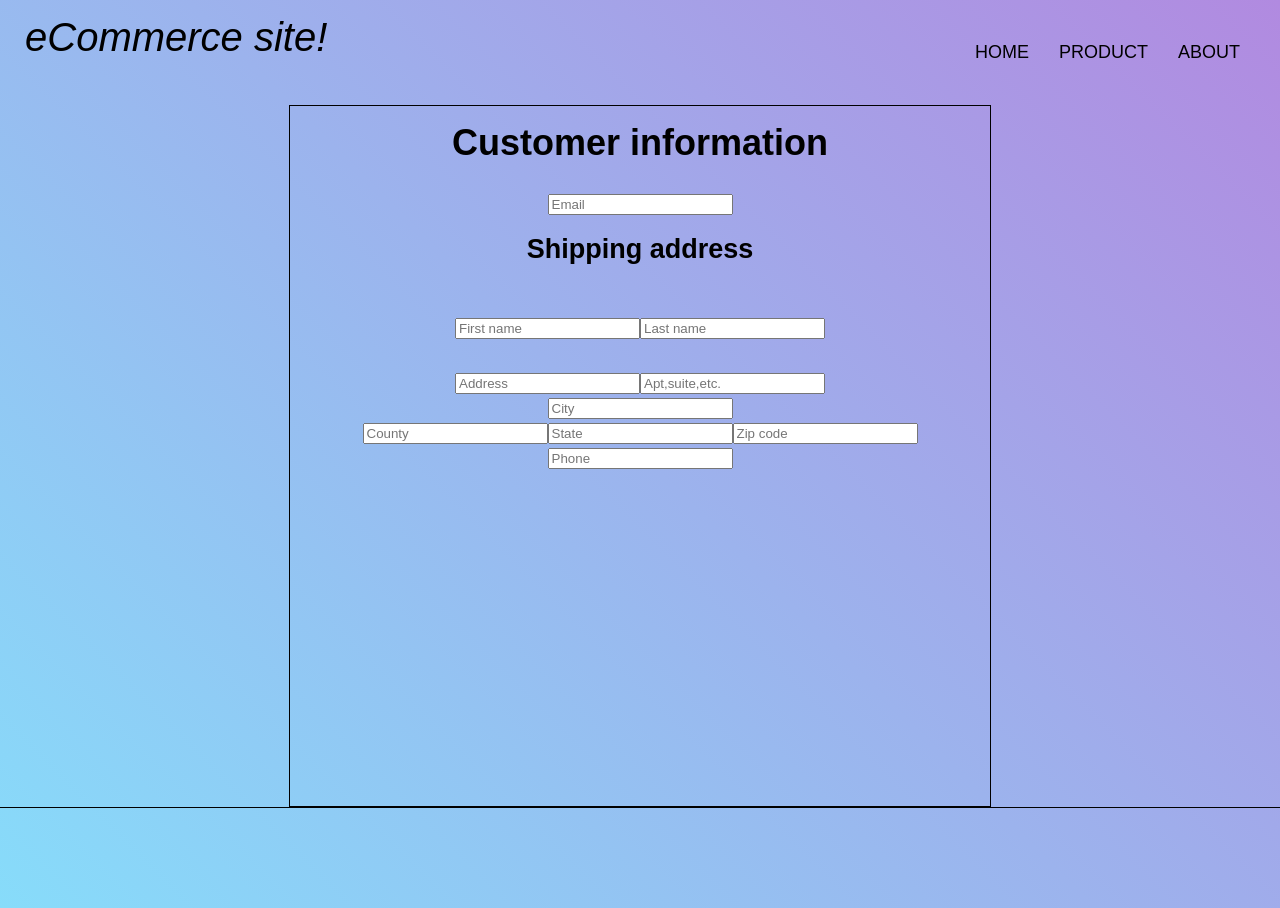
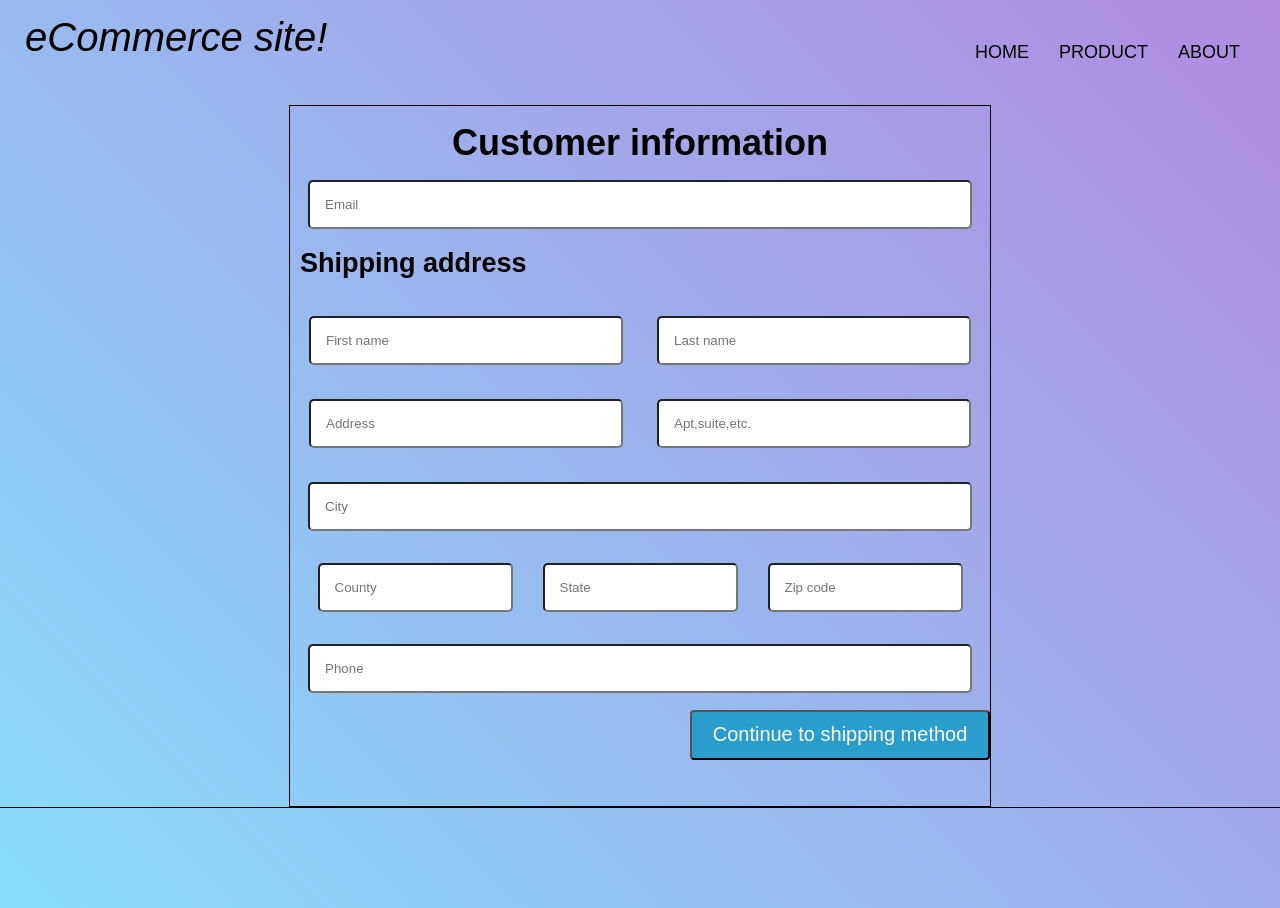
Before and after one commit to nital-patel/project-four-final, a React (Create React App) app in the folder shopping-client/: page /checkout in a window 1280 px wide. Built offline with nearby package versions, Linux system fonts and the light colour scheme.

Commit message:
Add form style

```diff
--- a/shopping-client/src/App.css
+++ b/shopping-client/src/App.css
@@ -181,8 +181,57 @@ footer {
 
 }
 .email {
-  font-size: 50px;
+  width: 90%;
+  padding: 15px;
+  border-radius: 5px;
+
 }
 .name {
-  padding: 30px;
+  padding: 15px;
+  width: 40%;
+  margin: 17px;
+  border-radius: 5px;
 }
+.add {
+  padding: 15px;
+  width: 40%;
+  margin: 17px;
+  border-radius: 5px;
+
+}
+.city {
+  padding: 15px;
+  width: 90%;
+  margin: 17px;
+  border-radius: 5px;
+
+}
+.County {
+  padding: 15px;
+  width: 23%;
+  margin: 15px;
+  border-radius: 5px;
+
+}
+.num {
+  padding: 15px;
+  width: 90%;
+  margin: 17px;
+  border-radius: 5px;
+
+}
+h2 {
+  text-align: left;
+  margin-left: 10px;
+}
+.btn {
+  width: 300px;
+  color: #ffffff;
+  background: #2a9dcc;
+  box-sizing: border-box;
+  float: right;
+  border-radius: 4px;
+  cursor: pointer;
+  height: 50px;
+  font-size: 20px;
+}
--- a/shopping-client/src/components/Order.jsx
+++ b/shopping-client/src/components/Order.jsx
@@ -13,29 +13,30 @@ class Order extends Component {
             <div className="form">
                 <form>
                     <h1>Customer information</h1>
-                    <div className="email">
-                        <input type="text" placeholder="Email" name="email" value={this.state.email} />
-                    </div>
+                    <span>
+                        <input type="text" className="email" placeholder="Email" name="email" value={this.state.email} />
+                    </span>
                     <h2>Shipping address</h2>
-                    <div className="name">
-                        <input type="text" placeholder="First name" name="first name" value={this.state.firstname} />
-                        <input type="text" placeholder="Last name" name="last name" value={this.state.lastname} />
+                    <span>
+                        <input type="text" className="name" placeholder="First name" name="first name" value={this.state.firstname} />
+                        <input type="text" className="name" placeholder="Last name" name="last name" value={this.state.lastname} />
+                    </span>
+                    <div>
+                        <input type="text" className="add" placeholder="Address" name="address" value={this.state.address} />
+                        <input type="text" className="add" placeholder="Apt,suite,etc." name="apt,suite,etc." value={this.state.aptsuiteetc} />
                     </div>
                     <div>
-                        <input type="text" placeholder="Address" name="address" value={this.state.address} />
-                        <input type="text" placeholder="Apt,suite,etc." name="apt,suite,etc." value={this.state.aptsuiteetc} />
+                        <input type="text" className="city" placeholder="City" name="city" value={this.state.city} />
                     </div>
                     <div>
-                        <input type="text" placeholder="City" name="city" value={this.state.city} />
+                        <input type="text" className="County" placeholder="County" name="county" value={this.state.county} />
+                        <input type="text" className="County" placeholder="State" name="state" value={this.state.state} />
+                        <input type="text" className="County" placeholder="Zip code" name="zip code" value={this.state.zipcode} />
                     </div>
                     <div>
-                        <input type="text" placeholder="County" name="county" value={this.state.county} />
-                        <input type="text" placeholder="State" name="state" value={this.state.state} />
-                        <input type="text" placeholder="Zip code" name="zip code" value={this.state.zipcode} />
+                        <input type="text"  className="num" placeholder="Phone" name="phone" value={this.state.phone} />
                     </div>
-                    <div>
-                        <input type="text" placeholder="Phone" name="phone" value={this.state.phone} />
-                    </div>
+                        <button className="btn">Continue to shipping method</button>
 
 
 
```
